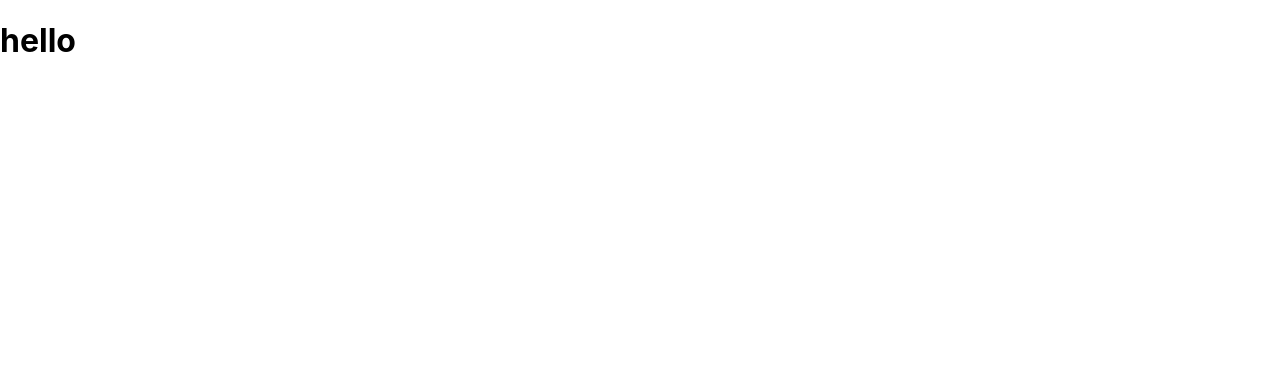
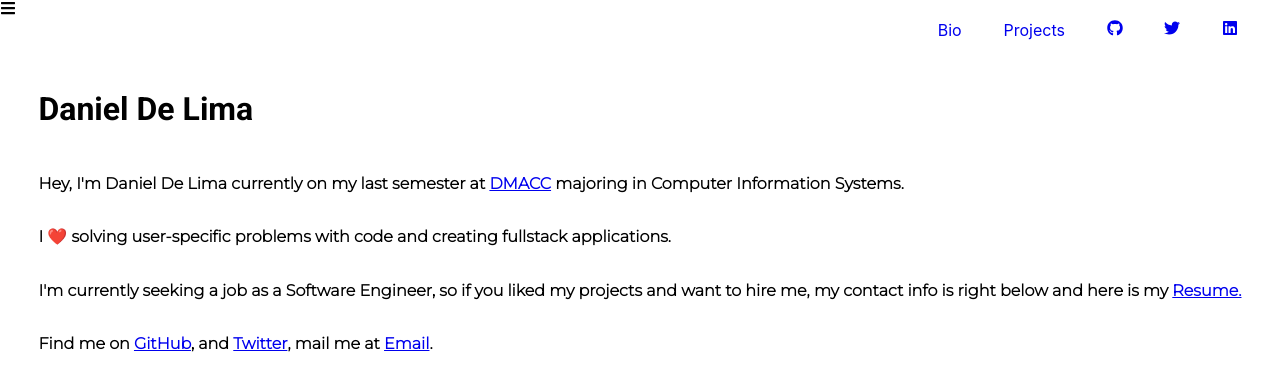
Before and after one commit to dndanli/dndanli-homepage, a React (Create React App) app in the folder homepage/: page / in a window 1280 px wide. Shown: the top 390 px of the page. Built offline with nearby package versions, Linux system fonts and the light colour scheme.

Commit message:
created main and nav components

```diff
--- a/homepage/src/App.js
+++ b/homepage/src/App.js
@@ -1,7 +1,12 @@
+import Main from "./components/Main/Main";
+import Navbar from "./components/Navbar/Navbar";
 
 function App() {
   return (
-        <h1>hello</h1>
+    <div>
+      <Navbar />
+      <Main />
+    </div>
   );
 }
 
--- /dev/null
+++ b/homepage/src/components/Main/Main.js
@@ -0,0 +1,77 @@
+import "../assets/css/fonts.css";
+
+// const mainStylesDark = {
+//     display:'flex',
+//     flexDirection:'column',
+//     alignItems:'flex-start',
+//     padding:'2em 2em 1em 2em',
+//     lineHeight:'2em',
+//     backgroundColor: 'black',
+//     color: 'white',
+//     fontFamily: 'Montserrat, sans-serif'
+// };
+
+const defaultStyle = {
+  margin: 0,
+  padding: 0,
+  boxSizing: "border-box",
+  display: "flex",
+  flexDirection: "column",
+  alignItems: "center",
+};
+
+const headerStyle = {
+  color: "black",
+  fontFamily: "Roboto, sans-serif",
+};
+
+const headerTextSTyle = {
+  marginBottom: 0.5,
+};
+
+const mainStylesLight = {
+  display: "flex",
+  flexDirection: "column",
+  alignItems: "flex-start",
+  padding: "2em 2em 1em 2em",
+  lineHeight: "2em",
+  backgroundColor: "white",
+  color: "black",
+  fontFamily: "Montserrat, sans-serif",
+};
+
+const Main = () => {
+  return (
+    <div style={defaultStyle}>
+      <div style={mainStylesLight}>
+        <h1 style={headerStyle}>Daniel De Lima</h1>
+        <div>
+          <h4>
+            Hey, I'm Daniel De Lima currently on my last semester at{" "}
+            <a href="dmacc.edu">DMACC</a> majoring in Computer Information
+            Systems.
+          </h4>
+
+          <h4>
+            I ❤️ solving user-specific problems with code and creating fullstack
+            applications.
+          </h4>
+
+          <h4>
+            I'm currently seeking a job as a Software Engineer, so if you liked
+            my projects and want to hire me, my contact info is right below and
+            here is my <a href="dmacc.edu">Resume.</a>
+          </h4>
+
+          <h4>
+            Find me on <a href="github.com/dndanli">GitHub</a>, and{" "}
+            <a href="twitter.com/dndanli">Twitter</a>, mail me at{" "}
+            <a href="dmacc.edu">Email</a>.
+          </h4>
+        </div>
+      </div>
+    </div>
+  );
+};
+
+export default Main;
--- /dev/null
+++ b/homepage/src/components/Navbar/NavItems.js
@@ -0,0 +1,26 @@
+import { FaGithub } from "react-icons/fa";
+import { FaTwitter } from "react-icons/fa";
+import { FaLinkedin } from "react-icons/fa";
+
+export const NavItems = [
+  {
+    title: "Bio",
+    url: "/",
+  },
+  {
+    title: "Projects",
+    url: "/",
+  },
+  {
+    title: <FaGithub />,
+    url: "github.com/dndanli",
+  },
+  {
+    title: <FaTwitter />,
+    url: "twitter.com/dndanli",
+  },
+  {
+    title: <FaLinkedin />,
+    url: "https://www.linkedin.com/in/daniel-de-lima-a07aa8223/",
+  },
+];
--- /dev/null
+++ b/homepage/src/components/Navbar/Navbar.js
@@ -0,0 +1,57 @@
+import { useState } from "react";
+import { NavItems } from "./NavItems";
+import { FaBars } from "react-icons/fa";
+import { FaUserCircle } from "react-icons/fa";
+import { FaWindowClose } from "react-icons/fa";
+
+const navItemsStyle = {
+  display: "flex",
+  justifyContent: "space-evenly",
+  width: "30%",
+  margin: 0,
+  padding: 0,
+};
+
+const containerStyle = {
+  display: "flex",
+  flexDirection: "column",
+  alignItems: "flex-end",
+};
+
+const listStyle = {
+  listStyle: "none",
+};
+
+const Navbar = () => {
+  const [clicked, setClicked] = useState(false);
+
+  const toggleMenu = () => {
+    setClicked(!clicked);
+  };
+
+  return (
+    <div>
+      <nav className="nav-items">
+        <div className="menu-icon" onClick={toggleMenu}>
+          <i>{!clicked ? <FaBars /> : <FaWindowClose />}</i>
+        </div>
+      </nav>
+
+      <div style={containerStyle}>
+        <ul style={navItemsStyle}>
+          {NavItems.map((el, index) => {
+            return (
+              <li style={listStyle}>
+                <a style={{ textDecoration: "none" }} href={el.url}>
+                  {el.title}
+                </a>
+              </li>
+            );
+          })}
+        </ul>
+      </div>
+    </div>
+  );
+};
+
+export default Navbar;
--- /dev/null
+++ b/homepage/src/components/assets/css/fonts.css
@@ -0,0 +1,3 @@
+@import url("https://fonts.googleapis.com/css2?family=Montserrat:wght@300&display=swap");
+@import url("https://fonts.googleapis.com/css2?family=Rubik:wght@500&display=swap");
+@import url("https://fonts.googleapis.com/css2?family=Roboto:wght@700&display=swap");
```
